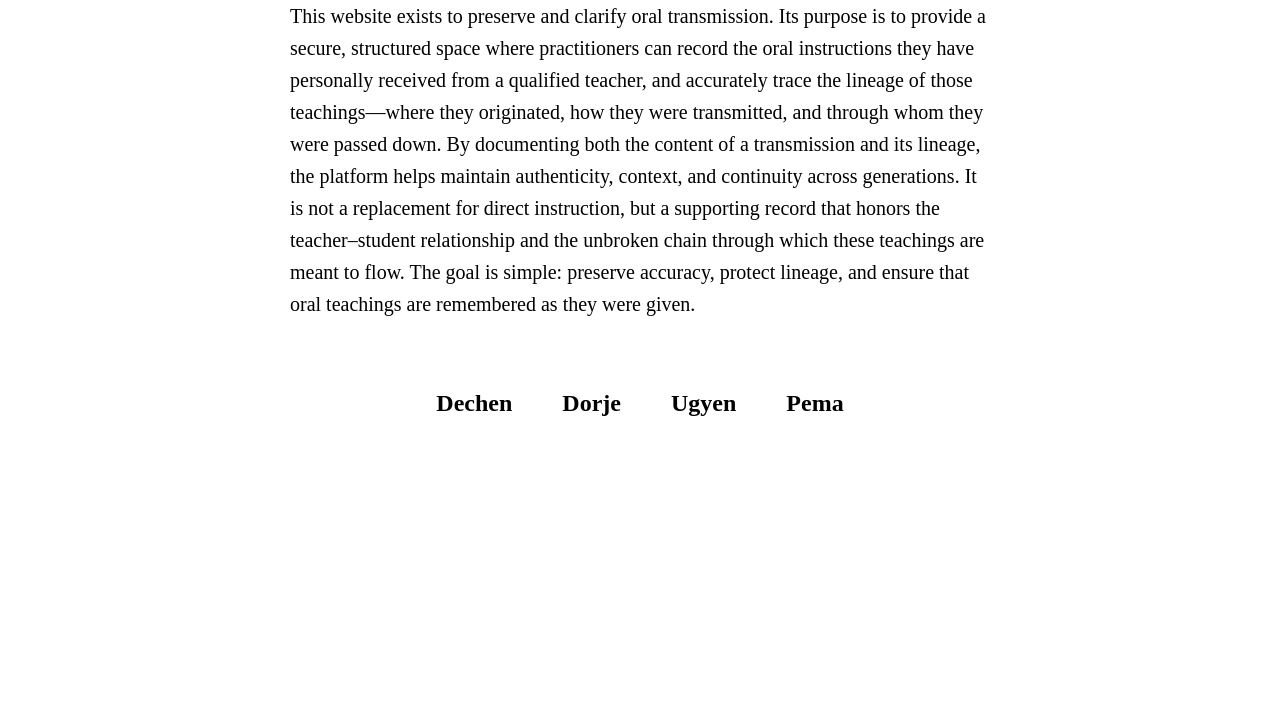
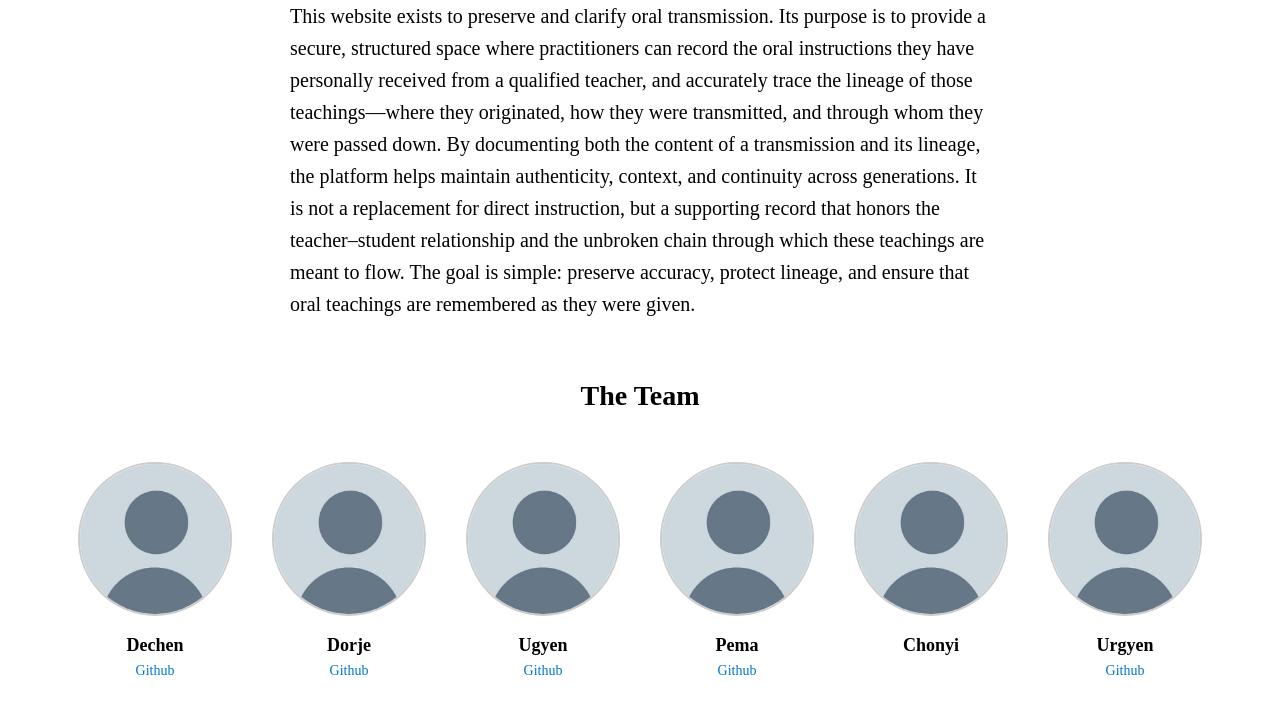
Before and after one commit to kaizencodelab/buddhalens, a website built with Vite: page client/about.html in a window 1280 px wide. Shown: the part 83-796 px from the top of the page. Built offline with nearby package versions, Linux system fonts and the light colour scheme.

Commit message:
added profiles for each contributor

```diff
--- a/client/about.html
+++ b/client/about.html
@@ -13,13 +13,57 @@
     <div class="description"> <p1>This website exists to preserve and clarify oral transmission. Its purpose is to provide a secure, structured space where practitioners can record the oral instructions they have personally received from a qualified teacher, and accurately trace the lineage of those teachings—where they originated, how they were transmitted, and through whom they were passed down. By documenting both the content of a transmission and its lineage, the platform helps maintain authenticity, context, and continuity across generations. It is not a replacement for direct instruction, but a supporting record that honors the teacher–student relationship and the unbroken chain through which these teachings are meant to flow. The goal is simple: preserve accuracy, protect lineage, and ensure that oral teachings are remembered as they were given.</p1>
     </div>
 
+    <h2 class="team-title">The Team</h2>
+
     <div class="contributors">
-        <div class="names">
-            <h2>Dechen</h2>
-            <h2>Dorje</h2>
-            <h2>Ugyen</h2>
-            <h2>Pema</h2>
+    <div class="profile">
+        <img src="./defaultpfp.jpg" alt="Dechen" class="pfp">
+        <h3>Dechen</h3>
+        <div class="socials">
+            <a href="https://twitter.com/dechen" target="_blank">Github</a>
         </div>
     </div>
+
+    <div class="profile">
+        <img src="./defaultpfp.jpg" alt="Dorje" class="pfp">
+        <h3>Dorje</h3>
+        <div class="socials">
+            <a href="https://twitter.com/dorje" target="_blank">Github</a>
+        </div>
+    </div>
+
+    <div class="profile">
+        <img src="./defaultpfp.jpg" alt="Ugyen" class="pfp">
+        <h3>Ugyen</h3>
+        <div class="socials">
+            <a href="https://github.com/Ugyen-T" target="_blank">Github</a>
+        </div>
+    </div>
+
+    <div class="profile">
+        <img src="./defaultpfp.jpg" alt="Pema" class="pfp">
+        <h3>Pema</h3>
+        <div class="socials">
+            <a href="https://twitter.com/pema" target="_blank">Github</a>
+        </div>
+    </div>
+
+    <div class="profile">
+        <img src="./defaultpfp.jpg" alt="Chonyi" class="pfp">
+        <h3>Chonyi</h3>
+        <div class="socials">
+
+        </div>
+    </div>
+
+    <div class="profile">
+        <img src="./defaultpfp.jpg" alt="Urgyen" class="pfp">
+        <h3>Urgyen</h3>
+        <div class="socials">
+            <a href="" target="_blank">Github</a>
+        </div>
+    </div>
+</div>
+
 </body>
 </html>
--- a/client/src/assets/about.css
+++ b/client/src/assets/about.css
@@ -10,10 +10,52 @@
     line-height: 1.6;
 }
 
+.team-title {
+    text-align: center;
+    margin-top: 60px;
+    font-size: 28px;
+    font-weight: bold;
+}
+
 .contributors {
     display: flex;
+    flex-wrap: wrap; /* allows multiple rows if needed */
+    justify-content: center; /* center all profiles */
+    gap: 40px; /* space between profiles */
+    margin-top: 50px;
+}
 
+.profile {
+    text-align: center;
+    max-width: 180px; /* card width */
 }
+
+.pfp {
+    width: 150px;
+    height: 150px;
+    object-fit: cover;
+    border-radius: 50%; /* makes it circular */
+    margin-bottom: 10px;
+    border: 2px solid #ccc; /* optional border */
+}
+
+.profile h3 {
+    margin: 5px 0;
+    font-size: 18px;
+}
+
+.socials a {
+    display: inline-block;
+    margin: 0 5px;
+    text-decoration: none;
+    color: #0077cc;
+    font-size: 14px;
+}
+
+.socials a:hover {
+    text-decoration: underline;
+}
+
 
 .names {
     display: flex;
```
Also changed, not shown: client/defaultpfp.jpg (added).
